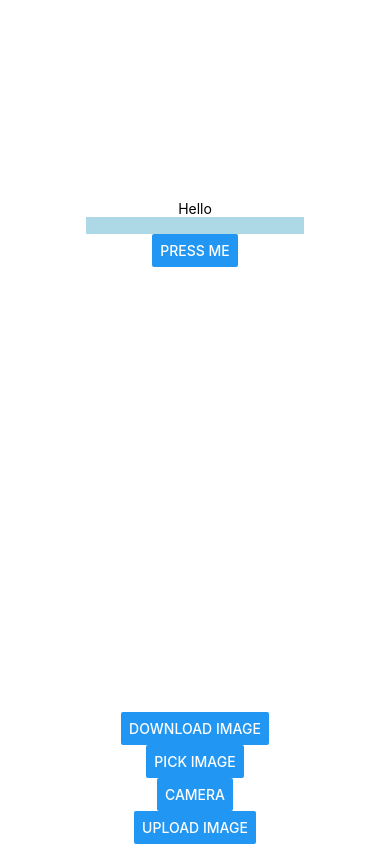
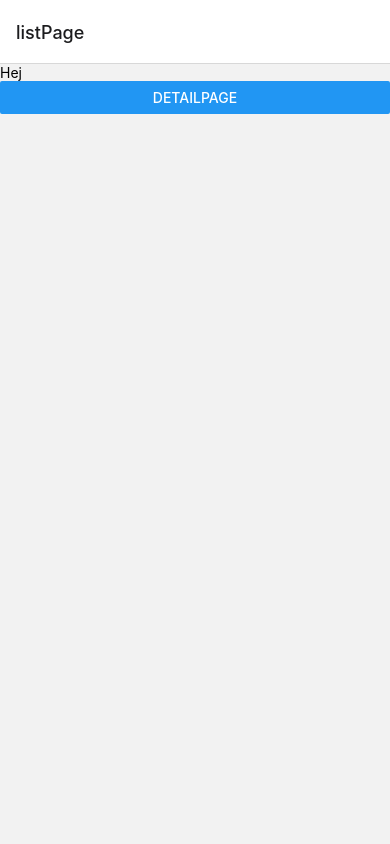
Before and after one commit to jonx1183/image-picker, a React Native app: screen / in a window 390 px wide. Built offline with nearby package versions, Linux system fonts and the light colour scheme.

Commit message:
Added navigation

```diff
--- a/App.js
+++ b/App.js
@@ -1,4 +1,6 @@
 import { StatusBar } from 'expo-status-bar';
+import { NavigationContainer } from '@react-navigation/native';
+import { createNativeStackNavigator } from '@react-navigation/native-stack';
 import { useState } from 'react';
 import { StyleSheet, FlatList, Button, View, TextInput, Text, Image } from 'react-native';
 import * as ImagePicker from 'expo-image-picker';
@@ -10,6 +12,7 @@ export default function App() {
   const [notes, setNotes] = useState([])
   const [editObj, setEditObj] = useState(null)
   const [imagePath, setImagePath] = useState(null)
+  const stack = createNativeStackNavigator()
 
 
  function buttonHandler(){
@@ -66,6 +69,25 @@ export default function App() {
   }
 
   return (
+
+    <NavigationContainer>
+      <stack.Navigator initialRouteName='listpage'>
+        <stack.Screen
+        name ='listPage'
+        component={listPage}
+
+        />
+        <stack.Screen
+        name ='detailPage'
+        component={detailPage}
+
+        />
+
+      </stack.Navigator>
+    </NavigationContainer>
+
+
+/*
     <View style={styles.container}>
       <Text>Hello</Text>
       { editObj &&
@@ -92,7 +114,30 @@ export default function App() {
       <Button title ='Upload image' onPress={uploadImage} />
       <StatusBar style="auto" />
     </View>
+    */
   );
+}
+
+const listPage = ({navigation, route}) =>{
+
+  function handleButton(){
+    navigation.navigate('detailPage')
+
+  }
+  return(
+    <View>
+      <Text>Hej</Text>
+      <Button title='detailPage' onPress={handleButton}></Button>
+    </View>
+  )
+}
+
+const detailPage = ({navigation, route}) =>{
+  return(
+    <View>
+      <Text>Details...</Text>
+    </View>
+  )
 }
 
 const styles = StyleSheet.create({
--- a/package.json
+++ b/package.json
@@ -10,6 +10,8 @@
   },
   "dependencies": {
     "@expo/webpack-config": "^19.0.0",
+    "@react-navigation/native": "^6.1.8",
+    "@react-navigation/native-stack": "^6.9.14",
     "expo": "~49.0.11",
     "expo-image-picker": "~14.3.2",
     "expo-status-bar": "~1.6.0",
```
Also changed, not shown: 1 other file (tests, documents, lock files or other folders).
